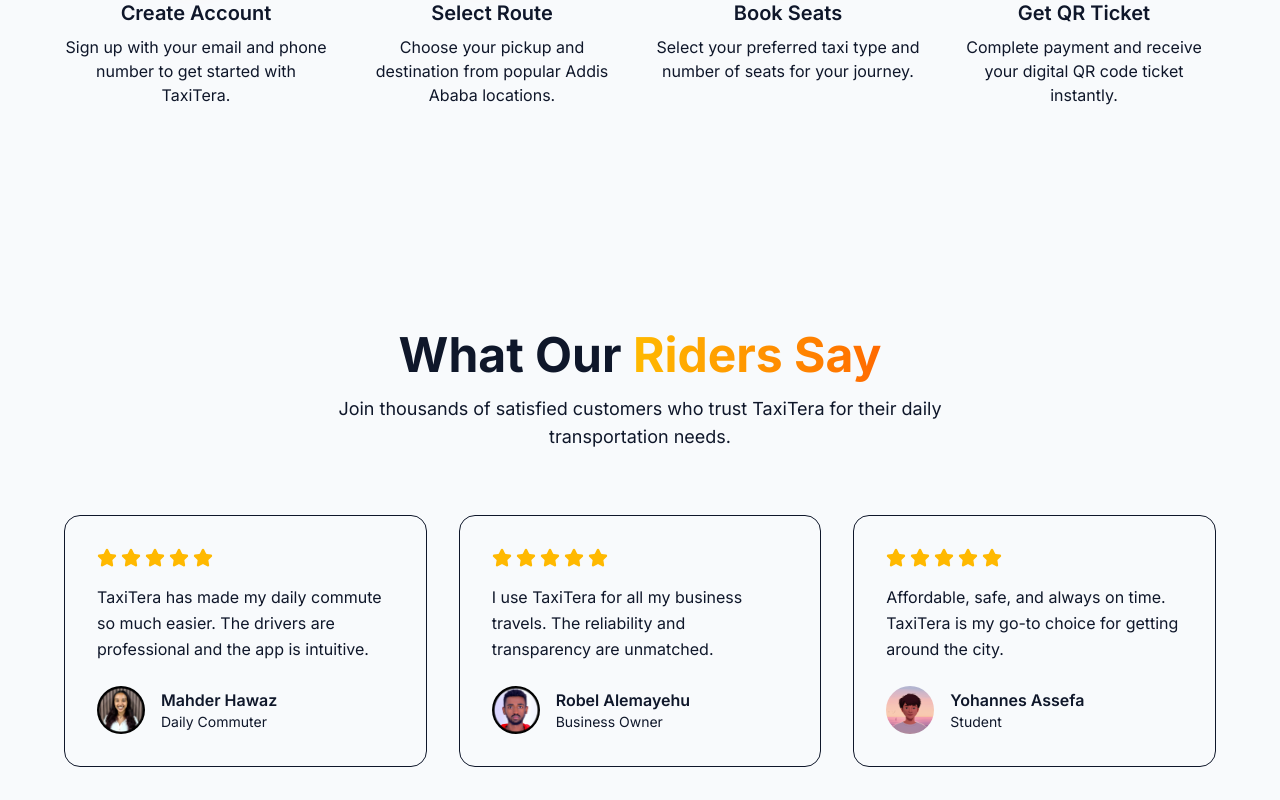
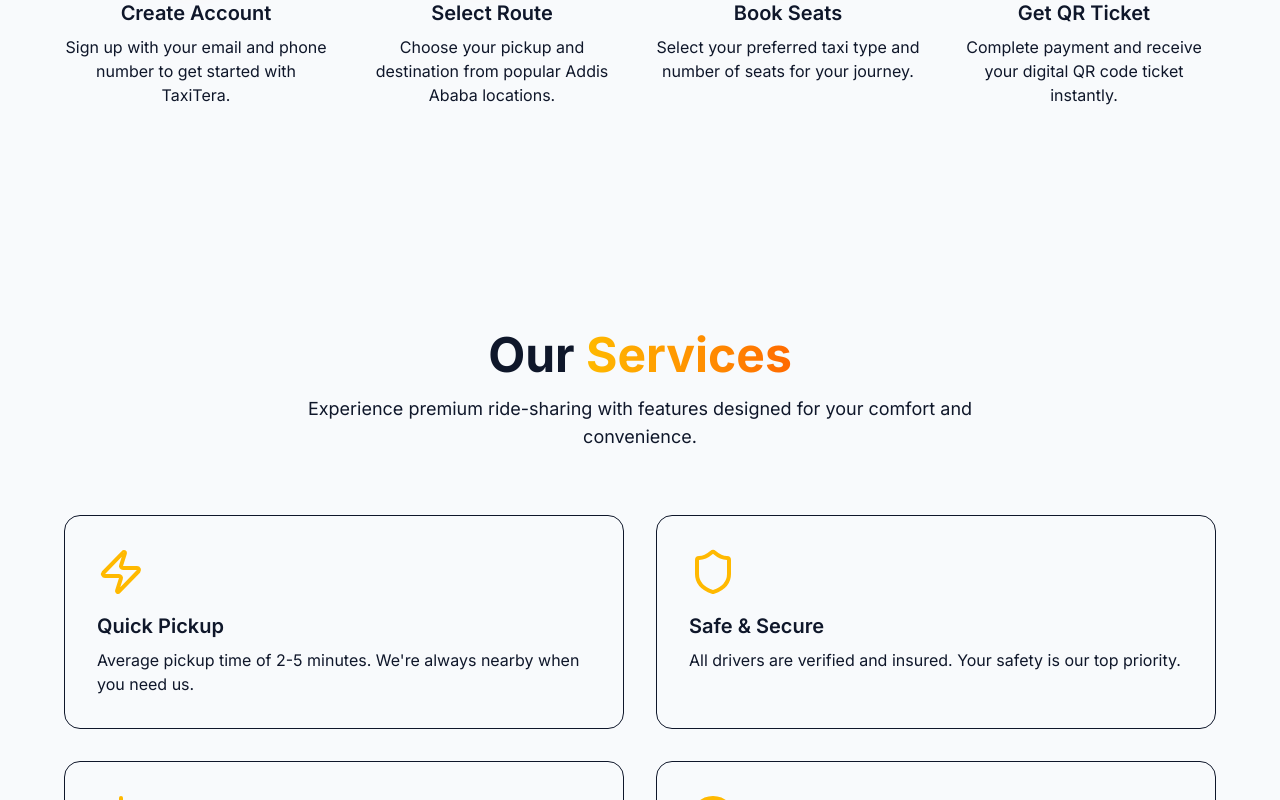
Before and after one commit to EphrataTech/TaxiTera, a Next.js app in the folder client/: page / in a window 1280 px wide. Shown: the part 2000-2800 px from the top of the page. Built offline with nearby package versions, Linux system fonts and the light colour scheme.

Commit message:
add a service comonent

```diff
--- a/client/components/ServicesSection.tsx
+++ b/client/components/ServicesSection.tsx
@@ -1,36 +1,34 @@
 "use client"
 
 import { motion } from "framer-motion"
-import { Star } from "lucide-react"
+import { Zap, Shield, DollarSign, Clock } from "lucide-react"
 
-export default function Testimonials() {
-  const testimonials = [
+export default function Services() {
+  const services = [
     {
-      name: "Mahder Hawaz",
-      role: "Daily Commuter",
-      content:
-        "TaxiTera has made my daily commute so much easier. The drivers are professional and the app is intuitive.",
-      rating: 5,
-      image: "mahder.png",
+      icon: Zap,
+      title: "Quick Pickup",
+      description: "Average pickup time of 2-5 minutes. We're always nearby when you need us.",
     },
     {
-      name: "Robel Alemayehu",
-      role: "Business Owner",
-      content: "I use TaxiTera for all my business travels. The reliability and transparency are unmatched.",
-      rating: 5,
-      image: "robel.png",
+      icon: Shield,
+      title: "Safe & Secure",
+      description: "All drivers are verified and insured. Your safety is our top priority.",
     },
     {
-      name: "Yohannes Assefa",
-      role: "Student",
-      content: "Affordable, safe, and always on time. TaxiTera is my go-to choice for getting around the city.",
-      rating: 5,
-      image: "avatar.png",
+      icon: DollarSign,
+      title: "Transparent Pricing",
+      description: "No hidden charges. Know your fare before you book.",
+    },
+    {
+      icon: Clock,
+      title: "24/7 Availability",
+      description: "Available round the clock. We're here whenever you need a ride.",
     },
   ]
 
   return (
-    <section id="testimonials" className="relative py-20 sm:py-28 px-4 sm:px-6 lg:px-8 bg-background">
+    <section id="services" className="relative py-20 sm:py-28 px-4 sm:px-6 lg:px-8 bg-background">
       <div className="mx-auto max-w-6xl">
         <motion.div
           initial={{ opacity: 0, y: 20 }}
@@ -40,45 +38,37 @@
           className="text-center mb-16"
         >
           <h2 className="text-4xl sm:text-5xl font-bold text-foreground mb-4 text-balance">
-            What Our{" "}
+            Our{" "}
             <span className="bg-gradient-to-r from-amber-400 to-orange-500 bg-clip-text text-transparent">
-              Riders Say
+              Services
             </span>
           </h2>
           <p className="text-lg text-muted-foreground max-w-2xl mx-auto">
-            Join thousands of satisfied customers who trust TaxiTera for their daily transportation needs.
+            Experience premium ride-sharing with features designed for your comfort and convenience.
           </p>
         </motion.div>
 
-        <div className="grid md:grid-cols-3 gap-8">
-          {testimonials.map((testimonial, index) => (
+        <div className="grid md:grid-cols-2 gap-8">
+          {services.map((service, index) => {
+            const Icon = service.icon
+            return (
               <motion.div
                 key={index}
                 initial={{ opacity: 0, y: 20 }}
                 whileInView={{ opacity: 1, y: 0 }}
                 transition={{ duration: 0.5, delay: index * 0.1 }}
                 viewport={{ once: true }}
-              className="relative p-8 rounded-2xl bg-card border border-border hover:border-amber-400/50 transition-all duration-300 hover:shadow-lg hover:shadow-amber-400/10"
+                className="group relative p-8 rounded-2xl bg-card border border-border hover:border-amber-400/50 transition-all duration-300 hover:shadow-lg hover:shadow-amber-400/10"
               >
-              <div className="flex gap-1 mb-4">
-                {[...Array(testimonial.rating)].map((_, i) => (
-                  <Star key={i} className="w-5 h-5 fill-amber-400 text-amber-400" />
-                ))}
-              </div>
-              <p className="text-card-foreground mb-6 leading-relaxed">{testimonial.content}</p>
-              <div className="flex items-center gap-4">
-                <img
-                  src={testimonial.image || "/placeholder.svg"}
-                  alt={testimonial.name}
-                  className="w-12 h-12 rounded-full object-cover"
-                />
-                <div>
-                  <p className="font-semibold text-card-foreground">{testimonial.name}</p>
-                  <p className="text-sm text-muted-foreground">{testimonial.role}</p>
-                </div>
+                <div className="absolute inset-0 bg-gradient-to-br from-amber-400/5 to-orange-500/5 rounded-2xl opacity-0 group-hover:opacity-100 transition-opacity duration-300"></div>
+                <div className="relative">
+                  <Icon className="w-12 h-12 text-amber-400 mb-4" />
+                  <h3 className="text-xl font-semibold text-card-foreground mb-2">{service.title}</h3>
+                  <p className="text-muted-foreground">{service.description}</p>
                 </div>
               </motion.div>
-          ))}
+            )
+          })}
         </div>
       </div>
     </section>
```
Lines whose indentation alone changed are shown as unchanged.
